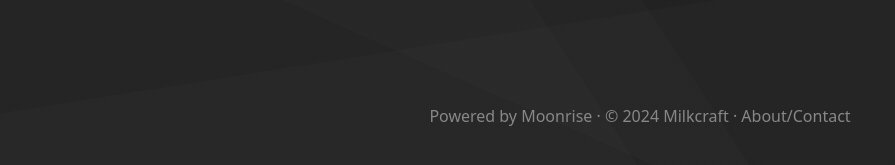
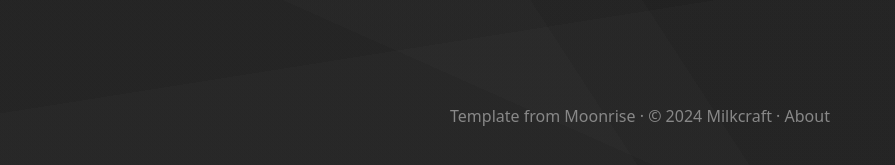
Before and after one commit to XRG2014/milkcraft, a Jekyll site: the page built from docs/index.md, in a window 1280 px wide. Shown: the part 482-647 px from the top of the page, without its empty margins (0-895 px from the left). Built offline with Jekyll 4.4.1, drawn with Linux system fonts in a browser that asks for light colours; comment, search, counter and statistics services are not loaded.

Commit message:
Update default.html

```diff
--- a/docs/_layouts/default.html
+++ b/docs/_layouts/default.html
@@ -89,8 +89,8 @@ layout: compress
     {{ content }}
 
     <div class="layoutfooter w-full pb-8 text-center transition duration-200">
-        <a href="https://github.com/coffeebank/moonrise" rel="noopener" title="Moonrise by coffeebank" class="hover:text-gray-400">Powered by Moonrise</a> &middot;
-        <a href="{% if site.siteFooterlink %}{{ site.baseurl }}{{ site.siteFooterlink }}{% else %}{{ site.baseurl }}/about{% endif %}" rel="noopener" title="Legal" class="hover:text-gray-400">&copy; {{ site.siteYear }}<script>new Date().getFullYear()>{{ site.siteYear }}&&document.write("&#8208;"+new Date().getFullYear());</script> {{ site.serverName }} &middot; About/Contact</a>
+        <a href="https://github.com/coffeebank/moonrise" rel="noopener" title="Moonrise by coffeebank" class="hover:text-gray-400">Template from Moonrise</a> &middot;
+        <a href="{% if site.siteFooterlink %}{{ site.baseurl }}{{ site.siteFooterlink }}{% else %}{{ site.baseurl }}/about{% endif %}" rel="noopener" title="Legal" class="hover:text-gray-400">&copy; {{ site.siteYear }}<script>new Date().getFullYear()>{{ site.siteYear }}&&document.write(new Date().getFullYear());</script> {{ site.serverName }} &middot; About</a>
     </div>
 
     {% if page.navname == "Home" %}
```
